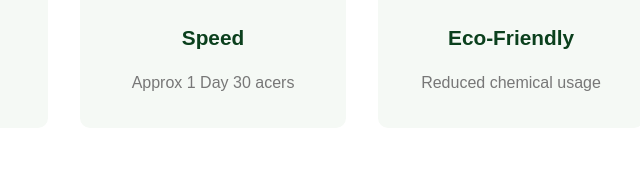
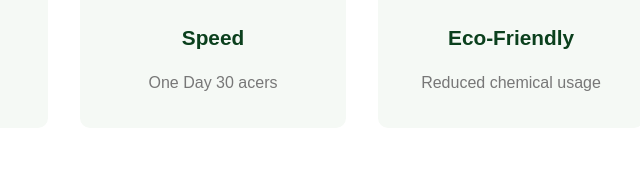
Before and after one commit to venuvenkatsai003/Drone-Babai, a plain HTML site: page index.html in a window 1280 px wide. Shown: the part 1781-1954 px from the top of the page, 576-1216 px from the left. Drawn offline with Linux system fonts and the light colour scheme.

Commit message:
Update speed description in index.html

```diff
--- a/index.html
+++ b/index.html
@@ -1020,7 +1020,7 @@ footer {
 <div class="detail-card scroll-animate-scale">
 <div class="detail-icon">⚡</div>
 <h3>Speed</h3>
-<p>Approx 1 Day 30 acers</p>
+<p>One Day 30 acers</p>
 </div>
 <div class="detail-card scroll-animate-scale">
 <div class="detail-icon">🌱</div>
```
